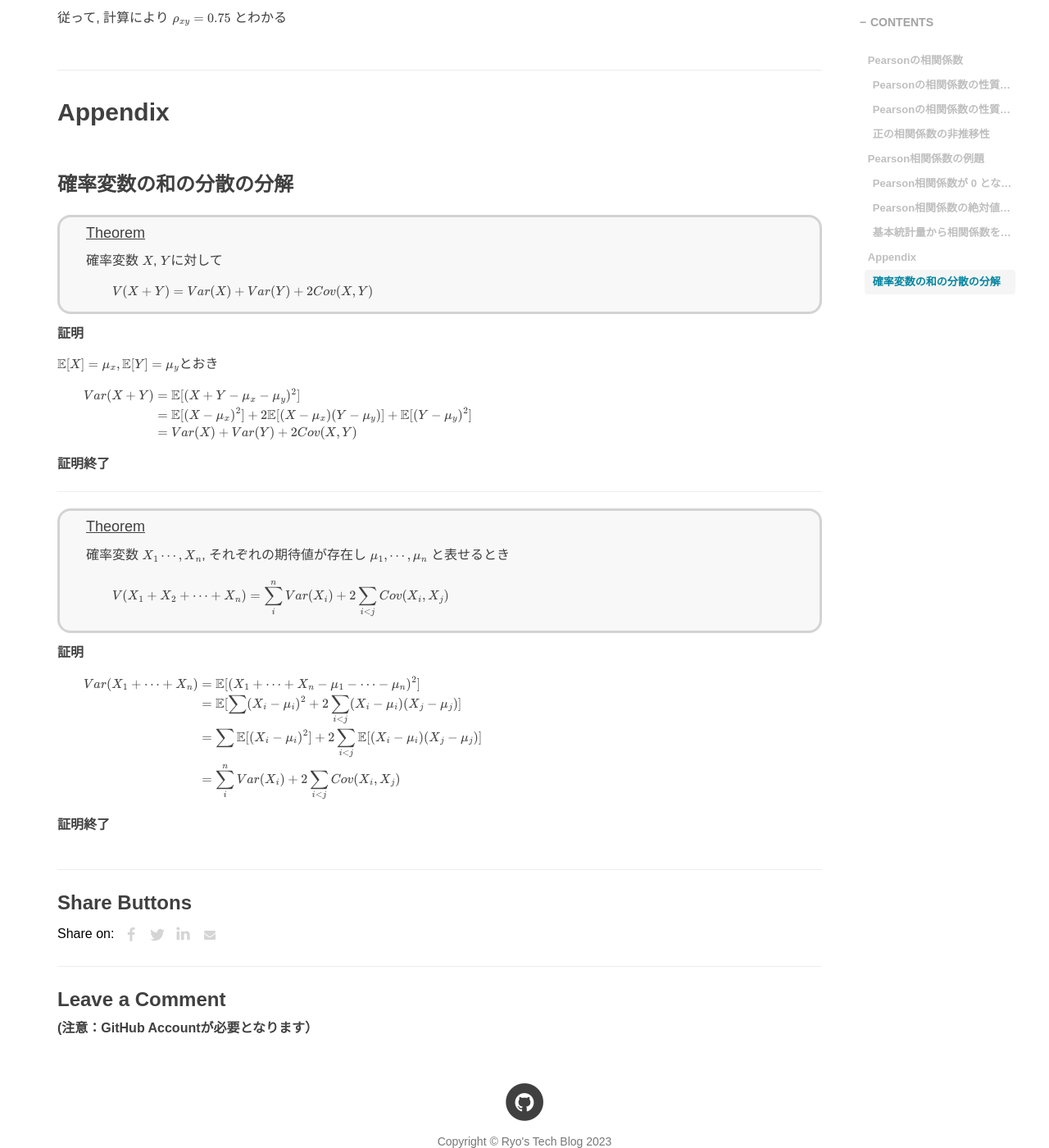
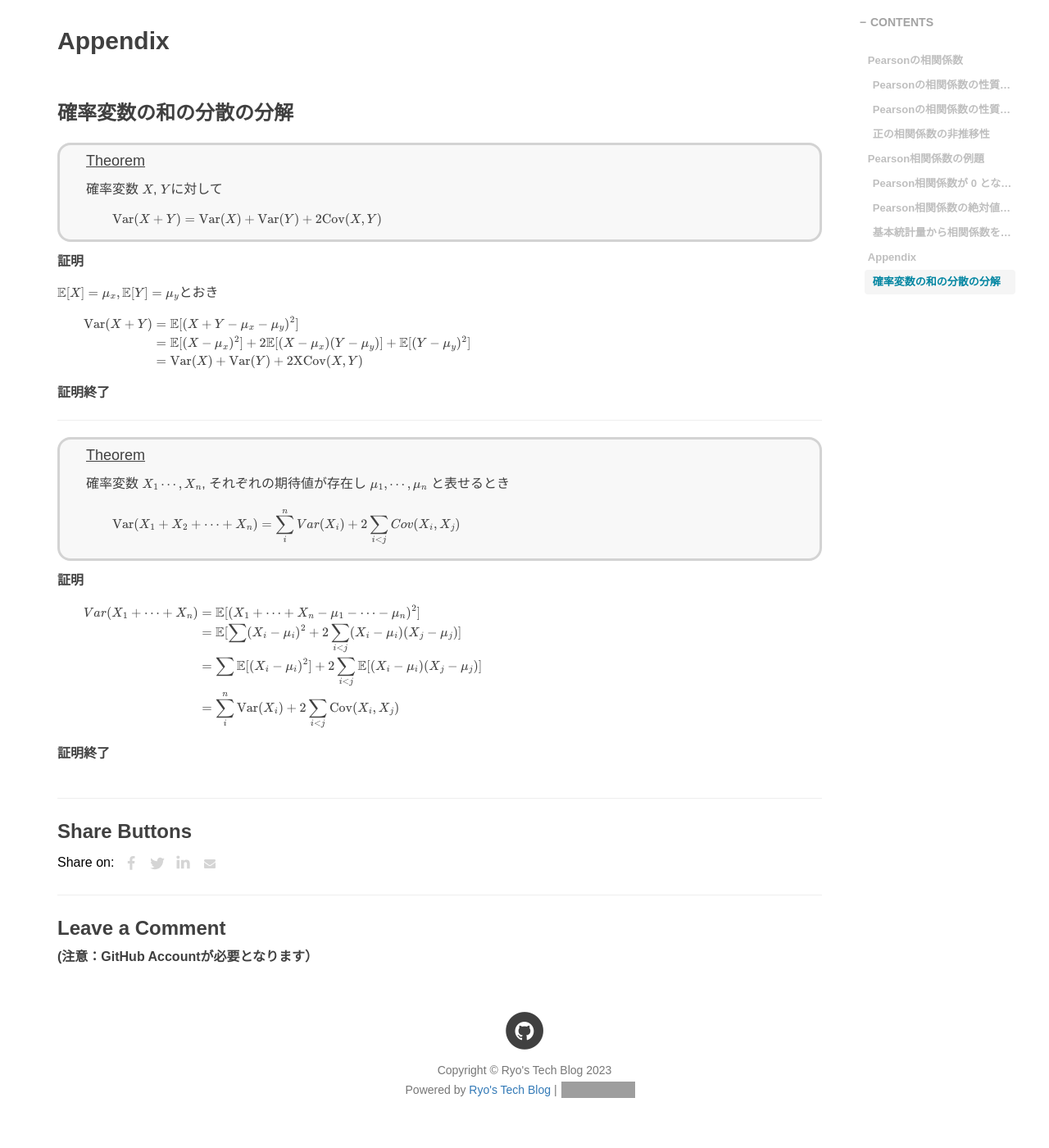
Before and after one commit to RyoNakagami/RyoNakagami.github.io, a Jekyll site: the page built from _posts/2020-10-25-Pearson-correlation.md, in a window 1280 px wide and 1400 px high, scrolled down 5035 px. Shown: the whole window at 82% size. Built offline with Jekyll 4.4.1, drawn with Linux system fonts in a browser that asks for light colours; comment, search, counter and statistics services are not loaded; some of the changed text lies outside the part shown; grey boxes are pictures that could not be loaded.

Commit message:
pearson correlation

```diff
--- a/_posts/2021-10-01-Pearson-correlation.md
+++ b/_posts/2020-10-25-Pearson-correlation.md
@@ -1,13 +1,13 @@
 ---
 layout: post
 title: "変数間の直線的関係性の尺度としてのPearsonの相関係数"
-subtitle: "相関係数 1/N"
+subtitle: "相関係数 2/N"
 author: "Ryo"
 header-style: text
 header-mask: 0.0
 catelog: true
 mathjax: true
-last_modified_at: 2023-02-20
+last_modified_at: 2023-12-08
 tags:
 
 - 統計検定
@@ -39,7 +39,7 @@ tags:
 とある母集団からランダムサンプリングされた 2変数 $(x, y)$ からなる大きさ $n$ の数値データが存在するとします:
 
 $$
-\bigg(\begin{array}{c}  x_1\\y_1\end{array}\bigg), \cdots,\bigg(\begin{array}{c}  x_n\\y_n\end{array}\bigg)
+\bigg(\begin{array}{c}  x_1\\y_1\end{array}\bigg), \cdots,\bigg(\begin{array}{c}x_n\\ y_n \end{array}\bigg)
 $$
 
 このサンプルについて, 2変数間の「直線的関係」の尺度としてPearsonの相関係数, $r_{xy}$ がしばしば用いられます:
@@ -152,9 +152,9 @@ $$
 
 $$
 \begin{align*}
-\mathbf{Cov}(U, V) &= \mathbf V(Y) > 0\\
-\mathbf{Cov}(V, W) &= \mathbf V(Z) > 0\\
-\mathbf{Cov}(U, W) &= -\mathbf V(X) < 0
+\text{Cov}(U, V) &= \mathbf V(Y) > 0\\
+\text{Cov}(V, W) &= \mathbf V(Z) > 0\\
+\text{Cov}(U, W) &= -\mathbf V(X) < 0
 \end{align*}
 $$
 
@@ -285,7 +285,7 @@ $$
 確率変数 $X$, $Y$に対して
 
 $$
-V(X+Y) = Var(X) + Var(Y) + 2Cov(X,Y)
+\text{Var}(X+Y) = \text{Var}(X) + \text{Var}(Y) + 2\text{Cov}(X,Y)
 $$
 
 </div>
@@ -296,9 +296,9 @@ $\mathbb E[X] = \mu_x, \mathbb E[Y] = \mu_y$とおき
 
 $$
 \begin{align*}
-Var(X+Y) &= \mathbb E[(X+Y - \mu_x - \mu_y)^2]\\
+\text{Var}(X+Y) &= \mathbb E[(X+Y - \mu_x - \mu_y)^2]\\
          &= \mathbb E[(X-\mu_x)^2] + 2\mathbb E[(X-\mu_x)(Y-\mu_y)] + \mathbb E[(Y-\mu_y)^2]\\
-         &= Var(X) + Var(Y) + 2Cov(X,Y)
+         &= \text{Var}(X) + \text{Var}(Y) + 2\text{XCov}(X,Y)
 \end{align*}
 $$
 
@@ -312,7 +312,7 @@ $$
 確率変数 $X_1 \cdots, X_n$, それぞれの期待値が存在し $\mu_1, \cdots, \mu_n$ と表せるとき
 
 $$
-V(X_1+X_2 + \cdots + X_n) = \sum_i^n Var(X_i) + 2\sum_{i<j}Cov(X_i, X_j)
+\text{Var}(X_1+X_2 + \cdots + X_n) = \sum_i^n Var(X_i) + 2\sum_{i<j}Cov(X_i, X_j)
 $$
 
 </div>
@@ -324,7 +324,7 @@ $$
 Var(X_1+\cdots+X_n) &= \mathbb E[(X_1+\cdots+X_n - \mu_1 - \cdots - \mu_n)^2]\\
          &= \mathbb E[\sum (X_i - \mu_i)^2 + 2\sum_{i<j}(X_i - \mu_i)(X_j-\mu_j)]\\
          &= \sum \mathbb E[(X_i - \mu_i)^2] +2\sum_{i<j}\mathbb E[(X_i - \mu_i)(X_j-\mu_j)]\\
-         &= \sum_i^n Var(X_i) + 2\sum_{i<j}Cov(X_i, X_j)
+         &= \sum_i^n \text{Var}(X_i) + 2\sum_{i<j}\text{Cov}(X_i, X_j)
 \end{align*}
 $$
 
```
Also changed, not shown: other parts of _posts/2020-10-25-Pearson-correlation.md (+3 -3 lines), _posts/2020-10-26-PEarson-correlation-dice.md (renamed from _posts/2021-10-02-Pearson-correlation_dice.md, +5 -5 lines).
